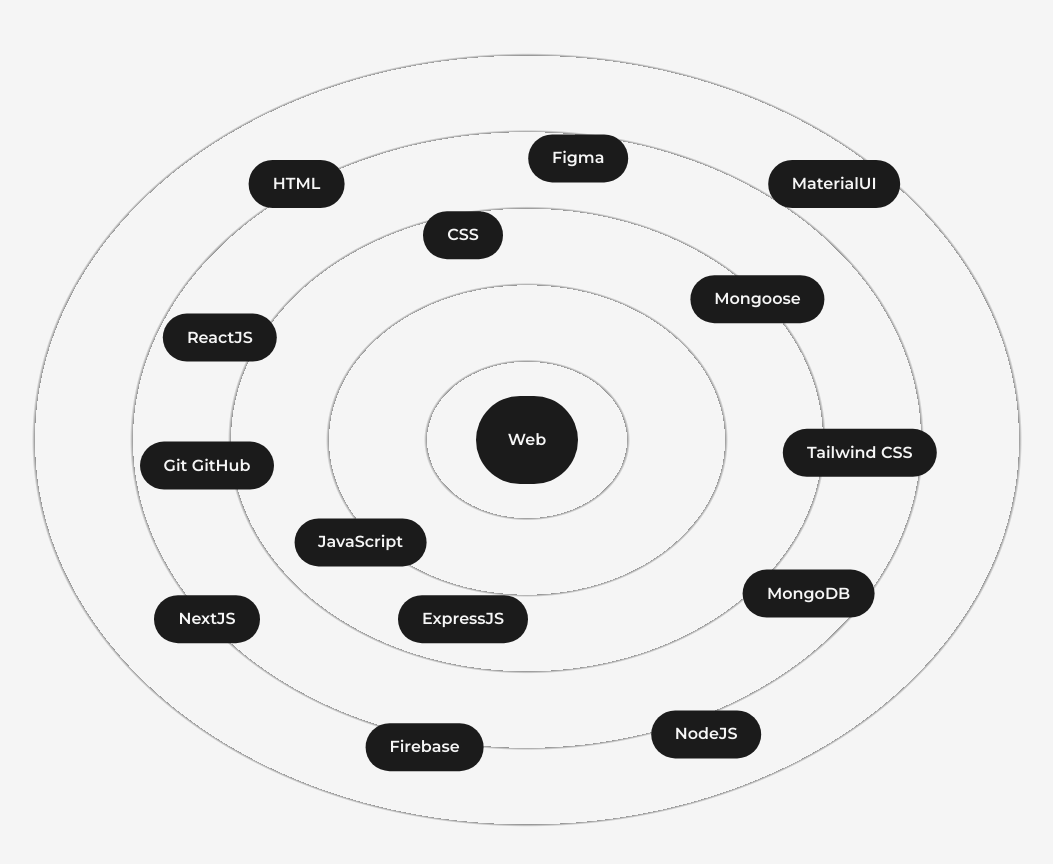
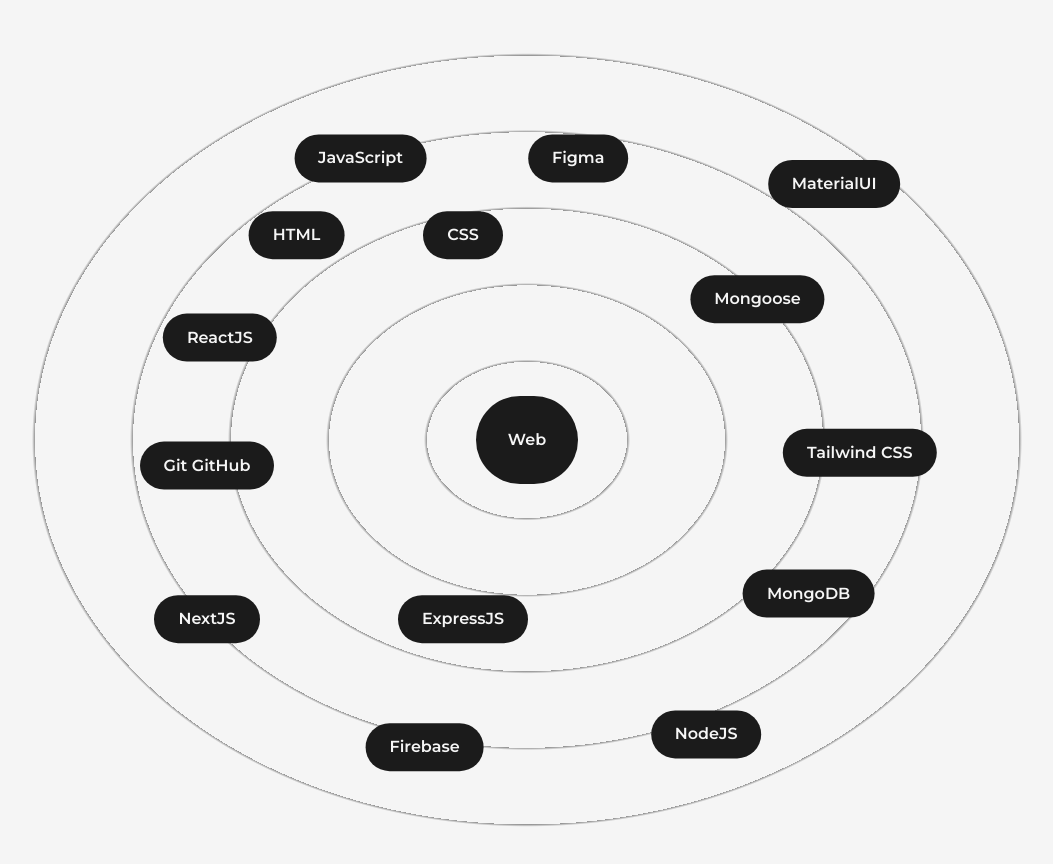
Before and after one commit to akmsyfulalom/dev.akmsyful, a Next.js app: page /about in a window 1280 px wide. Shown: the part 1380-2244 px from the top of the page, without its empty margins (113-1166 px from the left). Built offline with nearby package versions, Linux system fonts and the light colour scheme.

Commit message:
home page and about page content ipdate now

```diff
--- a/src/components/Pages/About/Skills.jsx
+++ b/src/components/Pages/About/Skills.jsx
@@ -38,7 +38,7 @@
                 </motion.div>
 
                 <Skill name="CSS" x="-5vw" y="-16vw" />
-                <Skill name="HTML" x="-18vw" y="-20vw" />
+                <Skill name="HTML" x="-18vw" y="-16vw" />
                 <Skill name="NodeJS" x="14vw" y="23vw" />
                 <Skill name="ReactJS" x="-24vw" y="-8vw" />
                 <Skill name="NextJS" x="-25vw" y="14vw" />
@@ -50,7 +50,7 @@
                 <Skill name="ExpressJS" x="-5vw" y="14vw" />
                 <Skill name="Figma" x="4vw" y="-22vw" />
                 <Skill name="Git GitHub" x="-25vw" y="2vw" />
-                <Skill name="JavaScript" x="-13vw" y="8vw" />
+                <Skill name="JavaScript" x="-13vw" y="-22vw" />
             </div>
 
         </>
```
